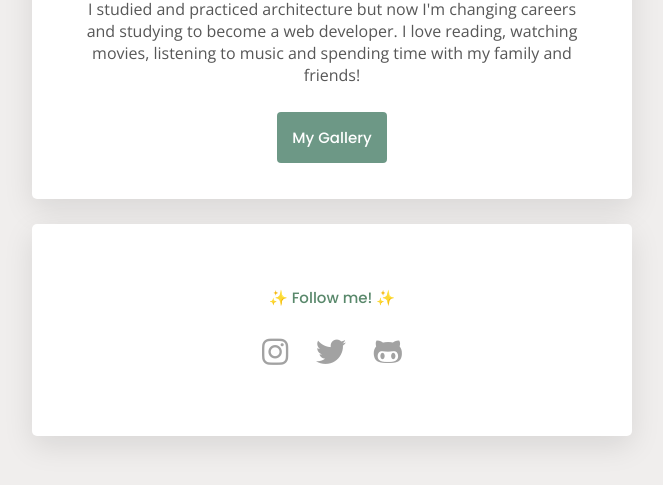
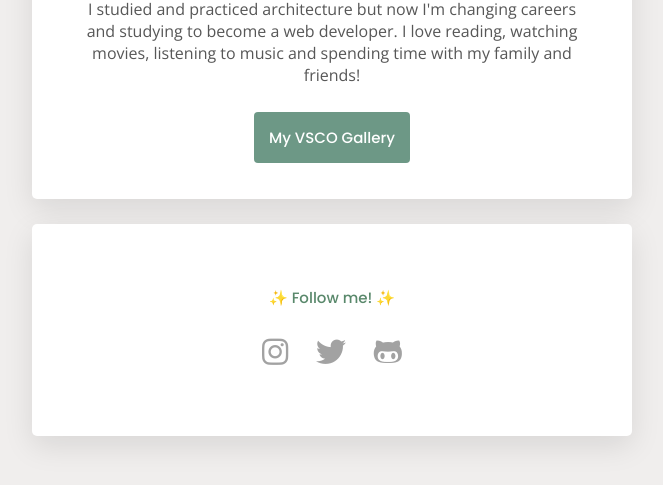
Before and after one commit to elisaherre/profile, a plain HTML site: page index.html in a window 1280 px wide. Shown: the part 187-672 px from the top of the page, without its empty margins (358-1021 px from the left). Drawn offline with nearby package versions, Linux system fonts and the light colour scheme.

Commit message:
my profile page

```diff
--- a/index.html
+++ b/index.html
@@ -18,7 +18,7 @@
       <p>I studied and practiced architecture but now I'm changing careers and studying to become a web developer. I love reading, watching movies, listening to music and spending time with my family and friends!
       </p>
       <a href="https://vsco.co/elisaherre/gallery" target="_blank" class="btn-blue">
-        My Gallery
+        My VSCO Gallery
       </a>
     </div>
     <div class="card">
```
